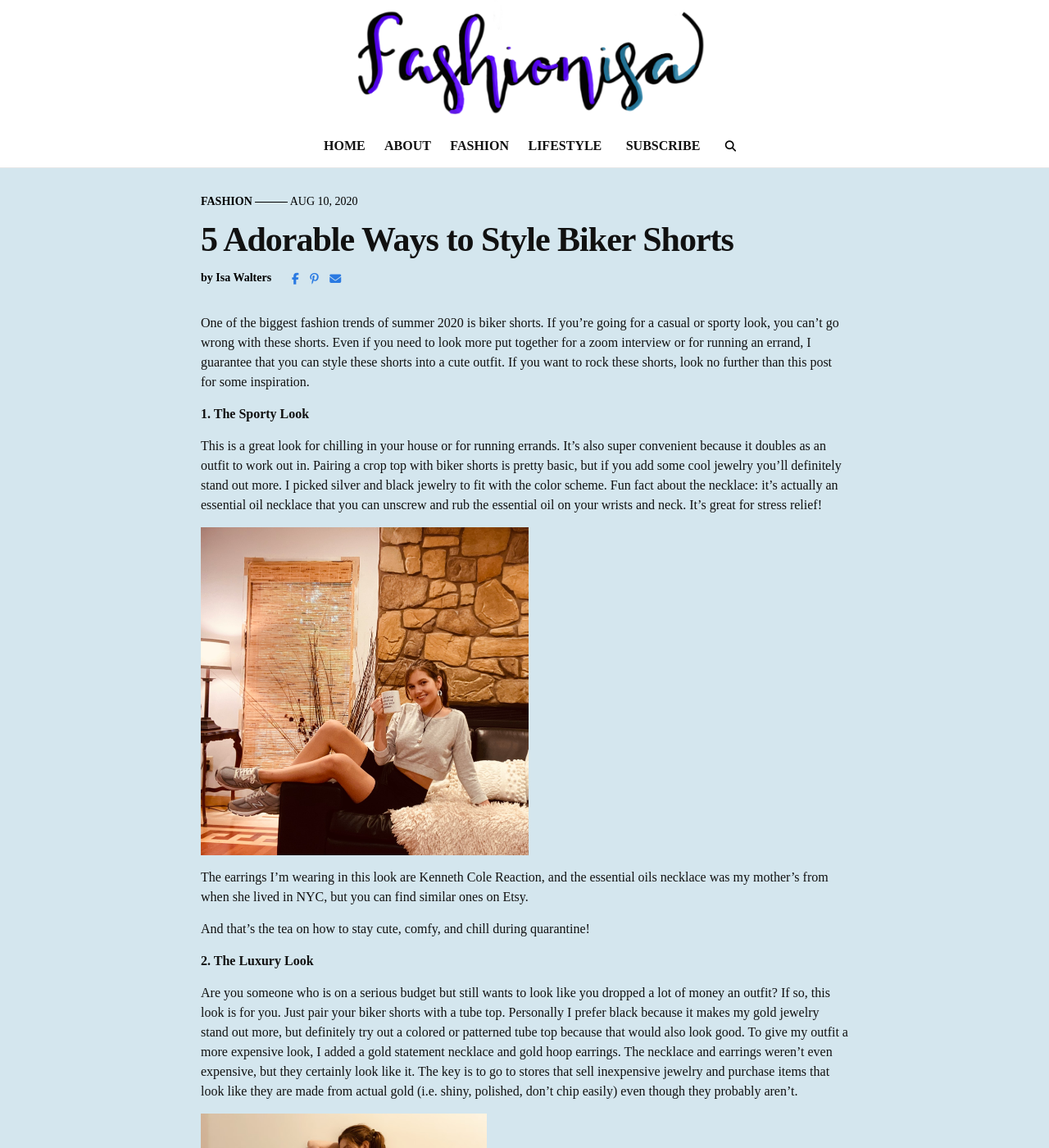
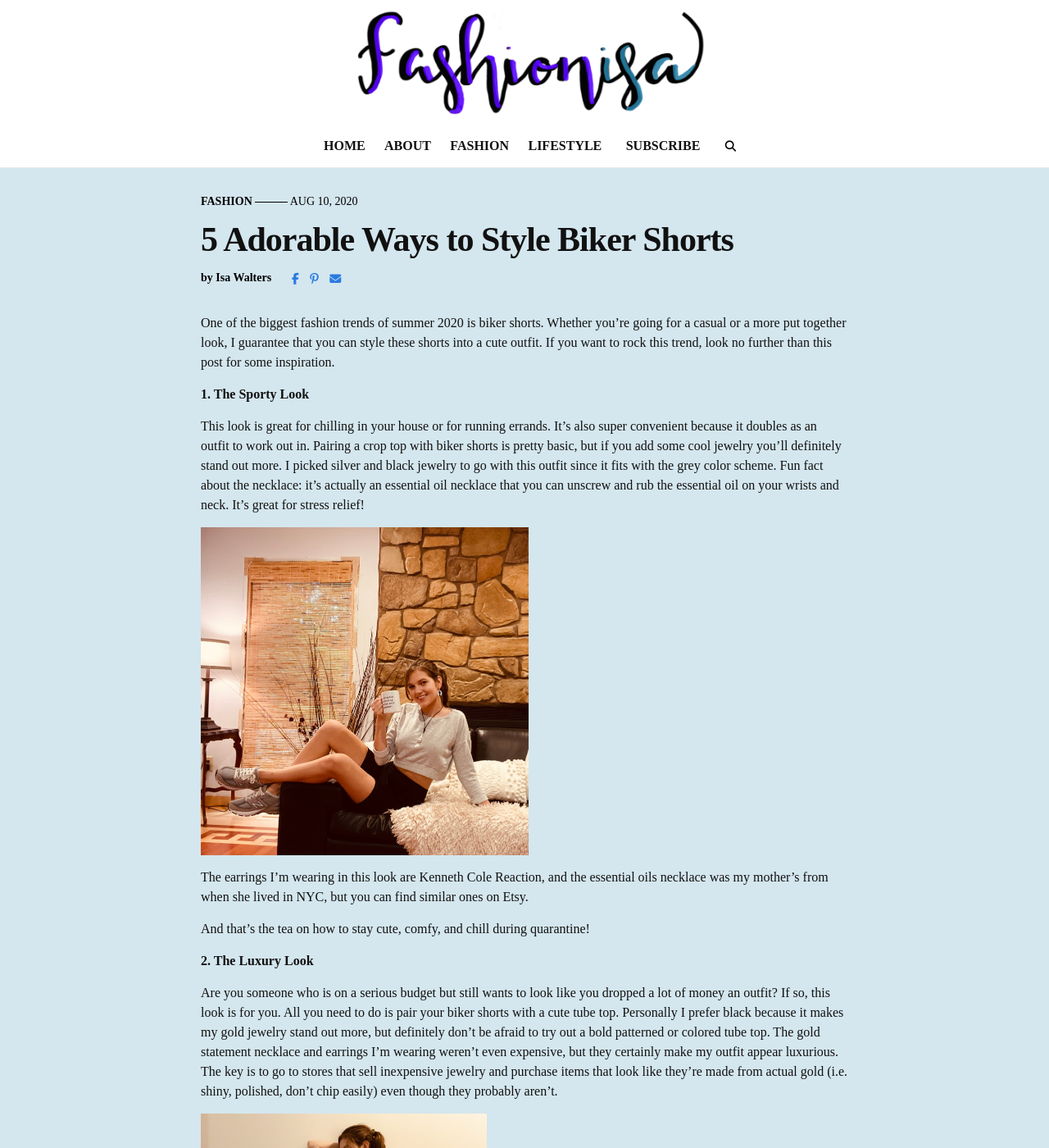
Before and after one commit to iwalte01/fashionisa-blog, a Jekyll site: the page built from blog-fashion/_posts/2020-08-10-5-Adorable-Ways-to-Style-Biker-Shorts.md, in a window 1280 px wide and 1400 px high. Shown: the whole window at 82% size. Built offline with Jekyll 4.4.1, drawn with Linux system fonts in a browser that asks for light colours; nearby versions of some CDN libraries; some of the changed text lies outside the part shown.

Commit message:
first blog post edits

```diff
--- a/blog-fashion/_posts/2020-08-10-5-Adorable-Ways-to-Style-Biker-Shorts.md
+++ b/blog-fashion/_posts/2020-08-10-5-Adorable-Ways-to-Style-Biker-Shorts.md
@@ -15,11 +15,11 @@ tags: [summer, cute, trends]
 }
 </style>
 
-One of the biggest fashion trends of summer 2020 is biker shorts. If you’re going for a casual or sporty look, you can’t go wrong with these shorts. Even if you need to look more put together for a zoom interview or for running an errand, I guarantee that you can style these shorts into a cute outfit. If you want to rock these shorts, look no further than this post for some inspiration.
+One of the biggest fashion trends of summer 2020 is biker shorts. Whether you're going for a casual or a more put together look, I guarantee that you can style these shorts into a cute outfit. If you want to rock this trend, look no further than this post for some inspiration.
 
 <p class="lst-item">1. The Sporty Look</p>
 
-This is a great look for chilling in your house or for running errands. It’s also super convenient because it doubles as an outfit to work out in. Pairing a crop top with biker shorts is pretty basic, but if you add some cool jewelry you'll definitely stand out more. I picked silver and black jewelry to fit with the color scheme. Fun fact about the necklace: it’s actually an essential oil necklace that you can unscrew and rub the essential oil on your wrists and neck. It’s great for stress relief!
+This look is great for chilling in your house or for running errands. It’s also super convenient because it doubles as an outfit to work out in. Pairing a crop top with biker shorts is pretty basic, but if you add some cool jewelry you'll definitely stand out more. I picked silver and black jewelry to go with this outfit since it fits with the grey color scheme. Fun fact about the necklace: it’s actually an essential oil necklace that you can unscrew and rub the essential oil on your wrists and neck. It’s great for stress relief!
 
 <img src="/fashionisa-blog/images/5_Adorable_Ways_Biker_Shorts/biker-shorts-thumbnail.jpg" height="400px">
 
@@ -29,24 +29,24 @@ And that’s the tea on how to stay cute, comfy, and chill during quarantine!
 
 <p class="lst-item">2. The Luxury Look</p>
 
-Are you someone who is on a serious budget but still wants to look like you dropped a lot of money an outfit? If so, this look is for you. Just pair your biker shorts with a tube top. Personally I prefer black because it makes my gold jewelry stand out more, but definitely try out a colored or patterned tube top because that would also look good. To give my outfit a more expensive look, I added a gold statement necklace and gold hoop earrings. The necklace and earrings weren’t even expensive, but they certainly look like it. The key is to go to stores that sell inexpensive jewelry and purchase items that look like they are made from actual gold (i.e. shiny, polished, don’t chip easily) even though they probably aren’t.
+Are you someone who is on a serious budget but still wants to look like you dropped a lot of money an outfit? If so, this look is for you. All you need to do is pair your biker shorts with a cute tube top. Personally I prefer black because it makes my gold jewelry stand out more, but definitely don't be afraid to try out a bold patterned or colored tube top. The gold statement necklace and earrings I'm wearing weren’t even expensive, but they certainly make my outfit appear luxurious. The key is to go to stores that sell inexpensive jewelry and purchase items that look like they're made from actual gold (i.e. shiny, polished, don’t chip easily) even though they probably aren’t.
 
 <img src="/fashionisa-blog/images/5_Adorable_Ways_Biker_Shorts/biker-shorts-outfit-2.jpg" height="300px">
 
 <p class="lst-item">3. The Busy College Student Look</p>
 
-This outfit is an outfit I’d wear almost every day to be honest. You can make it super casual by wearing tennis shoes, but you could also dress it up with some flats or even heels. In the picture I’m wearing special tennis shoes that my doctor told me to wear for my arch problems, but ideally I think white tennis shoes would look especially nice with this outfit. As you can see, all I really did to style this outfit was add a dark jean jacket, but it really changes up the look. This look is also really great because you can tie the jacket around your waist during the day and then put it on when it gets colder at night. I’ll definitely be wearing this during the school week when I go back to college.
+You'll definitely see me wearing this outfit during the school week when I go back to college. My favorite thing about this look is that you can make it super casual by wearing tennis shoes or you can dress it up with some heels. In the picture I’m wearing special tennis shoes that my doctor told me to wear for my arch problems, but I think that white tennis shoes would look even better with this outfit. I also love this look because you can tie the denim jacket around your waist during the day and then wear it when it gets colder at night, which is perfect for if you go to school up north.
 
 <img src="/fashionisa-blog/images/5_Adorable_Ways_Biker_Shorts/biker-shorts-outfit-3.jpg" height="300px">
 
 <p class="lst-item">4. The Casual Look</p>
 
-This is probably the most ubiquitous way of styling biker shorts, but hey, it works! If you really just want to look casual, pair your biker shorts with an oversized shirt or a hoodie. Unfortunately the long sleeved shirt I’m wearing is actually my dad’s from when he performed with the Joffrey Ballet, so I don’t think these are sold anywhere. Any oversized shirt with a cool graphic will do for this look, though! I went for silver and black earrings for this look because I’m wearing a lot of black and white, but if I had chosen a more colorful t-shirt I would have added gold jewelry.
+This is probably the most ubiquitous way of styling biker shorts, but hey, it works! If you want a casual, effortless look, just pair your biker shorts with an oversized shirt/hoodie. The long sleeved shirt I’m wearing is actually my dad’s from when he performed with the Joffrey Ballet, so unfortunately I don’t think it is sold anywhere. Any oversized shirt with a cool graphic will do for this look, though! I went for silver and black earrings for this look because I’m wearing black and white, but if I had chosen a more colorful t-shirt I would have added gold jewelry.
 
 <img src="/fashionisa-blog/images/5_Adorable_Ways_Biker_Shorts/biker-shorts-outfit-4.jpg" height="400px">
 
 <p class="lst-item">5. The Fancy Look</p>
 
-I am actually really in love with this look because it gives off fancy vibes even though I'm basically wearing gym clothes. I’d say this is a good outfit for if you don’t have a lot of time to change before a night out, because if you’ve been wearing outfit #2 all day you can easily dress it up to look like this. Also, if you don’t like the biker shorts with this outfit, you can just throw on a black skirt and you’ll look stunning.
+I am actually really in love with this look because it makes me look fancy even though I'm literally wearing gym shorts. I’d say this is a good outfit for if you don’t have a lot of time to change before a night out. Let's say you’ve been wearing outfit #2 all day, but need to quickly get ready for dinner. All you have to do is add a white cardigan and a purse and you're good to go. Also, if you don’t like the biker shorts with this outfit, you can just throw on a black skirt and you’ll look stunning.
 
 <img src="/fashionisa-blog/images/5_Adorable_Ways_Biker_Shorts/biker-shorts-outfit-5.jpg" height="300px">
```
